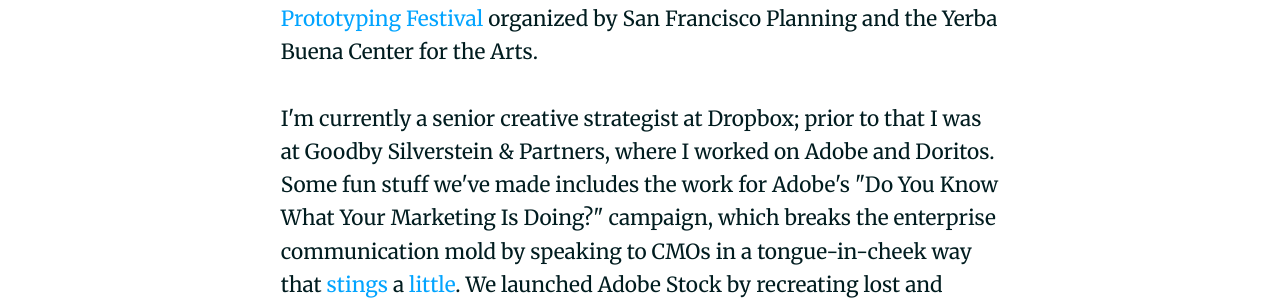
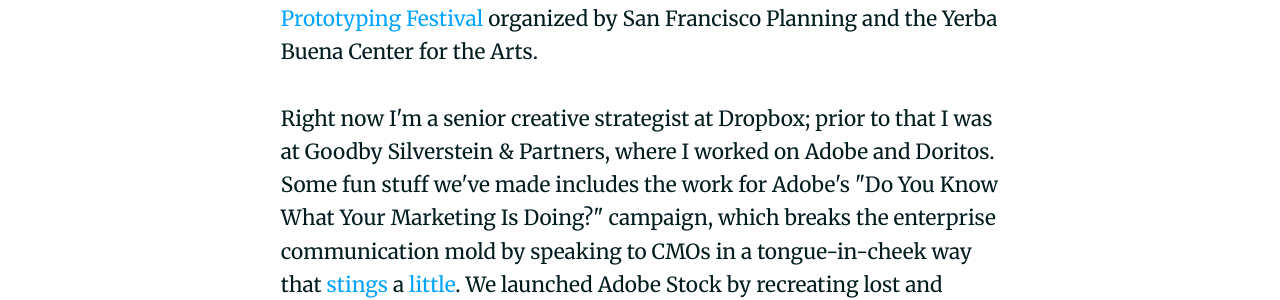
Before and after one commit to hbharding/etienne, a Jekyll site: the page built from index.html, in a window 1280 px wide. Shown: the part 1230-1530 px from the top of the page. Built offline with Jekyll 4.4.1, drawn with Linux system fonts in a browser that asks for light colours; nearby versions of some CDN libraries; Markdown is read by kramdown in place of the engine named in the settings.

Commit message:
Update index.html

```diff
--- a/index.html
+++ b/index.html
@@ -7,7 +7,7 @@
 
 <p>I've most recently been <a href="https://youtu.be/0G-pe01RCTk" target="_blank">working</a> on the <a href="http://marketstreetprototyping.org/2016-festival/projects/pillars-of-reflection/" target="_blank">Pillars of Reflection</a> with my buddy Tim – it was an installation that was part of the <a href="http://marketstreetprototyping.org/" target="_blank">Market Street Prototyping Festival</a> organized by San Francisco Planning and the Yerba Buena Center for the Arts.
 
-<p>I'm currently a senior creative strategist at Dropbox; prior to that I was at Goodby Silverstein & Partners, where I worked on Adobe and Doritos.  Some fun stuff we've made includes the work for Adobe's "Do You Know What Your Marketing Is Doing?" campaign, which breaks the enterprise communication mold by speaking to CMOs in a tongue-in-cheek way that <a href="https://www.youtube.com/watch?v=MNmRJiRarH0" target="_blank">stings</a> a <a href="https://www.youtube.com/watch?v=ao7wOJ5qQ-s" target="_blank">little</a>.  We launched Adobe Stock by recreating lost and stolen art using only stock imagery in <a href="http://www.adobestockmasterpiece.com/" target="_blank">Make your Masterpiece</a>.  And I've also been involved in extending the Doritos brand beyond the slapstick Super Bowl humor that the brand is famous for with <a href="https://www.time.com/4038837/doritos-rainbow-chips-pride-lgbt/" target="_blank">Doritos Rainbows</a>, and <a href="https://www.facebook.com/DoritosUSA/videos/10154860232226165/" target="_blank">Doritos No Choice</a>. </p>
+<p>Right now I'm a senior creative strategist at Dropbox; prior to that I was at Goodby Silverstein & Partners, where I worked on Adobe and Doritos.  Some fun stuff we've made includes the work for Adobe's "Do You Know What Your Marketing Is Doing?" campaign, which breaks the enterprise communication mold by speaking to CMOs in a tongue-in-cheek way that <a href="https://www.youtube.com/watch?v=MNmRJiRarH0" target="_blank">stings</a> a <a href="https://www.youtube.com/watch?v=ao7wOJ5qQ-s" target="_blank">little</a>.  We launched Adobe Stock by recreating lost and stolen art using only stock imagery in <a href="http://www.adobestockmasterpiece.com/" target="_blank">Make your Masterpiece</a>.  And I've also been involved in extending the Doritos brand beyond the slapstick Super Bowl humor that the brand is famous for with <a href="https://www.time.com/4038837/doritos-rainbow-chips-pride-lgbt/" target="_blank">Doritos Rainbows</a>, and <a href="https://www.facebook.com/DoritosUSA/videos/10154860232226165/" target="_blank">Doritos No Choice</a>. </p>
 
 <p>Other places I've worked include Naked Communications NY and Wieden+Kennedy Shanghai, and I founded the Brown Advertising Club in Providence, Rhode Island.  My past work has involved clients that include the Milwaukee Bucks, Nike, UNICEF, Virgin Atlantic, GSK, NBC, and Coca-Cola.</p>
 
```
